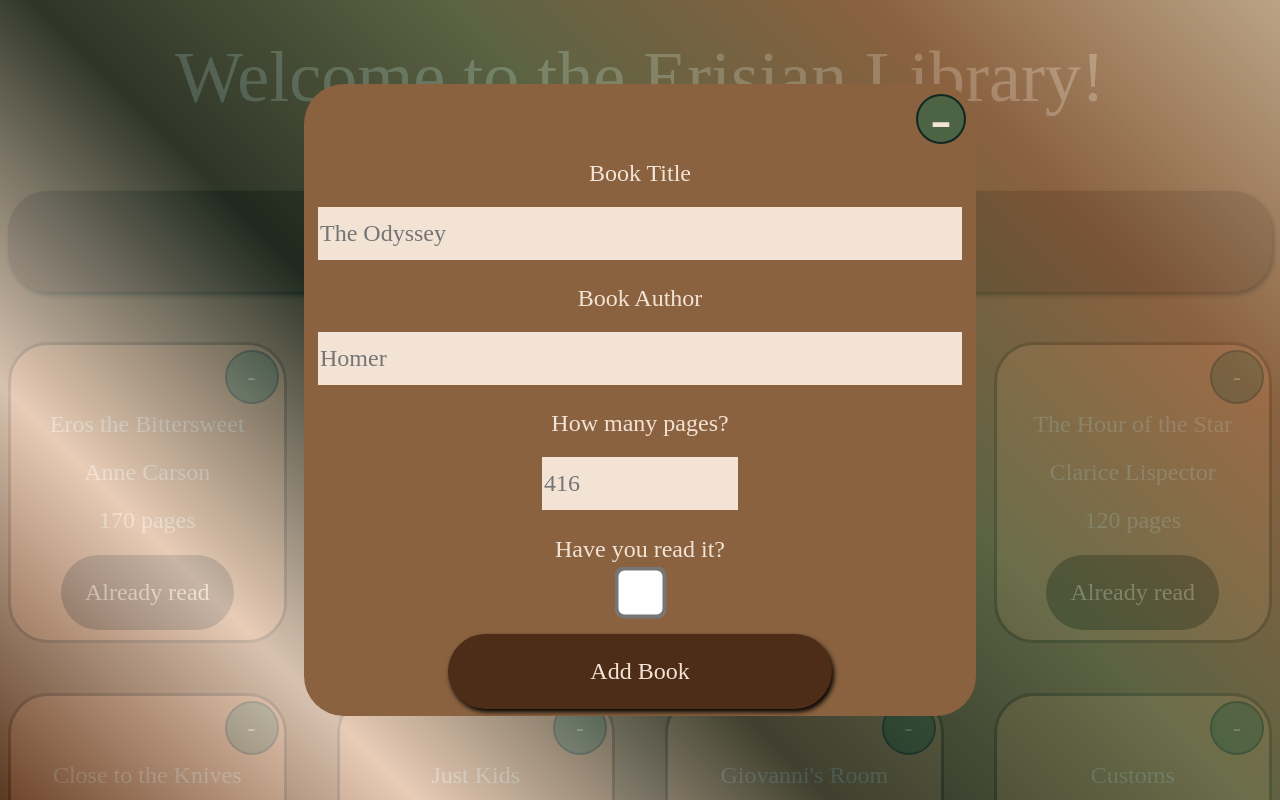
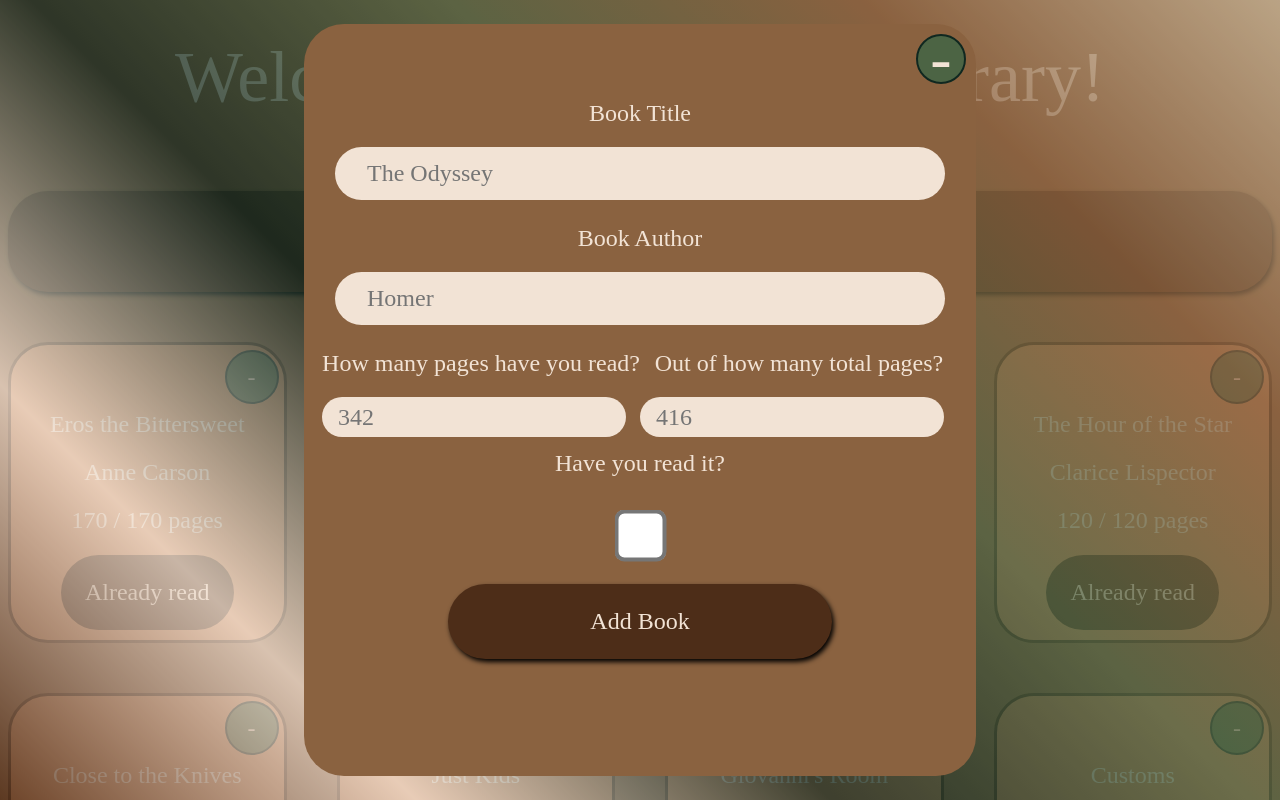
Before and after one commit to eris6/library, a plain HTML site: page index.html in a window 1280 px wide. Both pictures are taken after a click on the element "Add a New Book". Shown: the top 800 px of the page. Drawn offline with Linux system fonts and the light colour scheme.

Commit message:
Add a pages already read attribute

```diff
--- a/index.html
+++ b/index.html
@@ -22,8 +22,14 @@
                 <div class="form-explanation">Book Author</div>
                 <input type="text" id="form-author" placeholder="Homer" required>
 
-                <div class="form-explanation">How many pages?</div>
-                <input type="number" id="form-pages" placeholder="416" required>
+                <div class="all-pages">
+                    <div class="form-explanation">How many pages have you read?</div>
+                    <div class="form-explanation">Out of how many total pages?</div>
+
+                    <input type="number" id="form-pages-read" placeholder="342" required>
+                    <input type="number" id="form-pages-to-read" placeholder="416" required>
+                </div>
+
 
                 <div class="form-explanation" id="read-question">Have you read it?</div>
                 <input type="checkbox" id="form-read">
--- a/script.js
+++ b/script.js
@@ -5,10 +5,11 @@ const confirmBtn = document.getElementById("confirmBtn");
 
 let myLibrary = [];
 
-function Book(title, author, pages, read){
+function Book(title, author, pagesRead, pagesUnread, read){
     this.title=title;
     this.author=author;
-    this.pages=pages;
+    this.pagesRead=pagesRead;
+    this.pagesUnread=pagesUnread;
     this.read=read;
 }
 
@@ -16,15 +17,16 @@ function iterateLibrary(){
     for (let i = 0; i < myLibrary.length; i++){
         console.log(myLibrary[i].title);
         console.log(myLibrary[i].author);
-        console.log(myLibrary[i].pages);
+        console.log(myLibrary[i].pagesRead);
+        console.log(myLibrary[i].pagesUnread);
         console.log(myLibrary[i].read);
         console.log("-------------------")
     }
 }
 
 
-function addBookToLibrary(title, author, pages, read){
-    let addedBook = new Book(title, author, pages, read);
+function addBookToLibrary(title, author, pagesRead, pagesUnread, read){
+    let addedBook = new Book(title, author, pagesRead, pagesUnread, read);
     myLibrary.push(addedBook);
     createCard(addedBook);
 }
@@ -45,8 +47,7 @@ function createCard(addedBook){
     const cardAuthor = document.createElement("div");
     cardAuthor.textContent = addedBook.author;
     const cardPages = document.createElement("div");
-    cardPages.textContent = addedBook.pages;
-
+    cardPages.textContent = addedBook.pagesRead + " / " + addedBook.pagesUnread + " pages";
     const cardRead = document.createElement("div");
 
     if(addedBook.read){
@@ -79,6 +80,8 @@ function createCard(addedBook){
     deleteButton.addEventListener("click", ()=>{
         bookCards.removeChild(card);
         myLibrary = myLibrary.filter((book) => book != addedBook);
+        iterateLibrary();
+
     })
 
     card.appendChild(cardTitle);
@@ -90,16 +93,18 @@ function createCard(addedBook){
 newBook.addEventListener('click', ()=>{
     document.getElementById("form-title").value = null;
     document.getElementById("form-author").value = null;
-    document.getElementById("form-pages").value = null;
+    document.getElementById("form-pages-to-read").value = null;
+    document.getElementById("form-pages-read").value = null;
     dialog.showModal();
 })
 
 confirmBtn.addEventListener("click", ()=>{
     const formTitle = document.getElementById("form-title").value;
     const formAuthor = document.getElementById("form-author").value;
-    const formPages = document.getElementById("form-pages").value + " pages";
+    const formPagesRead = document.getElementById("form-pages-read").value
+    const formPagesUnread = document.getElementById("form-pages-to-read").value;
     const formExplanation = document.getElementById("form-read").checked;
-    addBookToLibrary(formTitle, formAuthor, formPages, formExplanation);
+    addBookToLibrary(formTitle, formAuthor, formPagesRead, formPagesUnread, formExplanation);
 
 })
 
@@ -109,11 +114,11 @@ closeButton.addEventListener("click", () => {
 });
 
 
-addBookToLibrary("Eros the Bittersweet", "Anne Carson", "170 pages", true);
-addBookToLibrary("Crime and Punishment", "Fydor Dostoevsky", "565 pages", false);
-addBookToLibrary("Bluets", "Maggie Nelson", "112 pages", true);
-addBookToLibrary("The Hour of the Star", "Clarice Lispector", "120 pages", true);
-addBookToLibrary("Close to the Knives", "David Wojnarowicz", "288 pages", true);
-addBookToLibrary("Just Kids", "Patti Smith", "278 pages", false);
-addBookToLibrary("Giovanni's Room", "James Baldwin", "159 pages", false);
-addBookToLibrary("Customs","Solmaz Sharif","72 pages", true)
+addBookToLibrary("Eros the Bittersweet", "Anne Carson", 170, 170, true);
+addBookToLibrary("Crime and Punishment", "Fydor Dostoevsky", 436, 565, false);
+addBookToLibrary("Bluets", "Maggie Nelson", 112, 112, true);
+addBookToLibrary("The Hour of the Star", "Clarice Lispector", 120, 120, true);
+addBookToLibrary("Close to the Knives", "David Wojnarowicz", 288, 288, true);
+addBookToLibrary("Just Kids", "Patti Smith", 125, 278, false);
+addBookToLibrary("Giovanni's Room", "James Baldwin", 34, 159, false);
+addBookToLibrary("Customs","Solmaz Sharif",60, 72, true)
--- a/styles.css
+++ b/styles.css
@@ -31,7 +31,7 @@ dialog{
     color: var(--cream);
     border: none;
     width: 50%;
-    height: 75%;
+    height: 90%;
     border-radius: 40px;
 }
 
@@ -48,11 +48,11 @@ input{
 }
 
 #form-title, #form-author{
-    width: 100%;
+    width: 90%;
 }
 
-#form-pages{
-    width: 30%;
+#form-pages-read, #form-pages-to-read{
+    width: 90%;
 }
 
 #form-explanation-title{
@@ -61,10 +61,19 @@ input{
 
 input[type="text"], input[type="number"]{
     font-size:1.5rem;
+    border-radius: 40px;
+    padding-left: 5%;
 }
 
 input[type="checkbox"]{
     transform: scale(4);
+    margin-top: 5%;
+    margin-bottom: 5%;
+}
+
+.all-pages{
+    display: grid;
+    grid-template-columns: 1fr 1fr;
 }
 
 
@@ -194,6 +203,7 @@ input[type="checkbox"]{
     align-items: center;
     right: 0;
     border: 2px solid var(--dark-green);
+    margin-bottom: 5%;
 }
 
 #add-book-close-button:hover{
```
